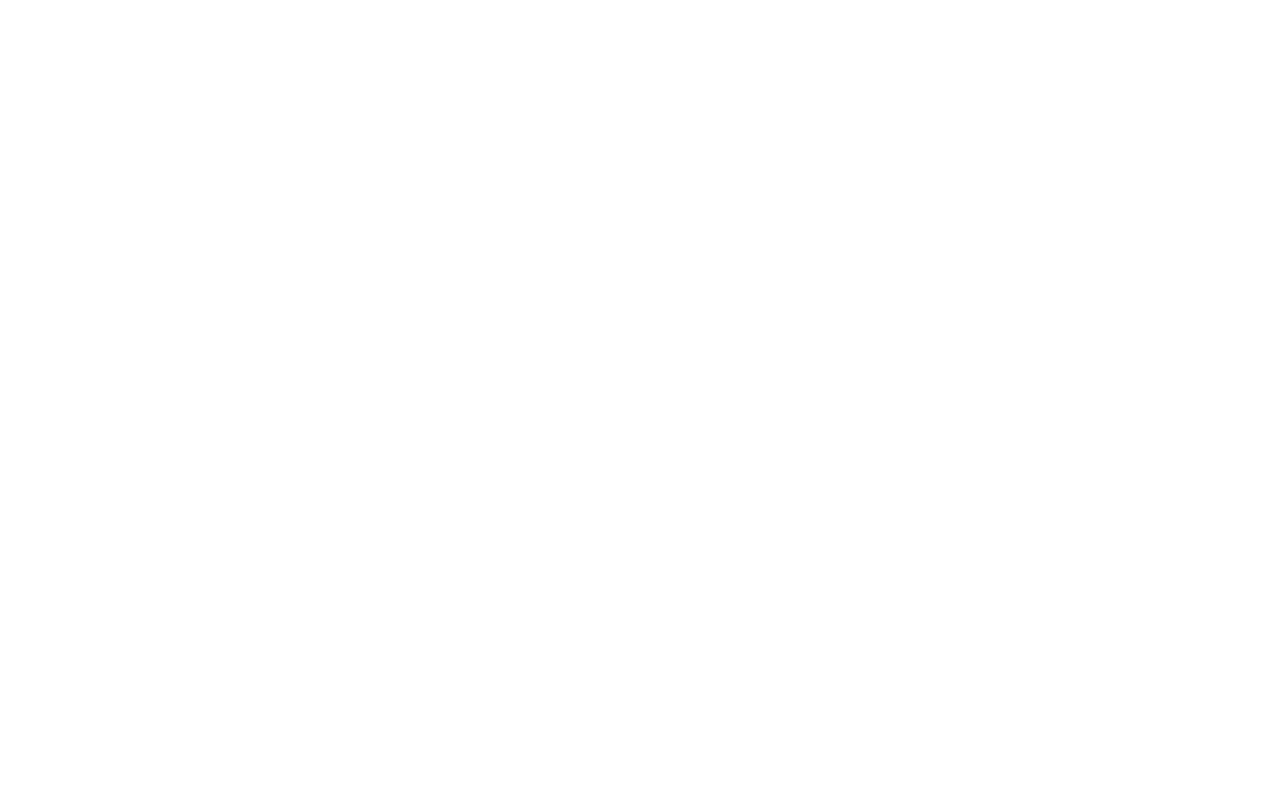
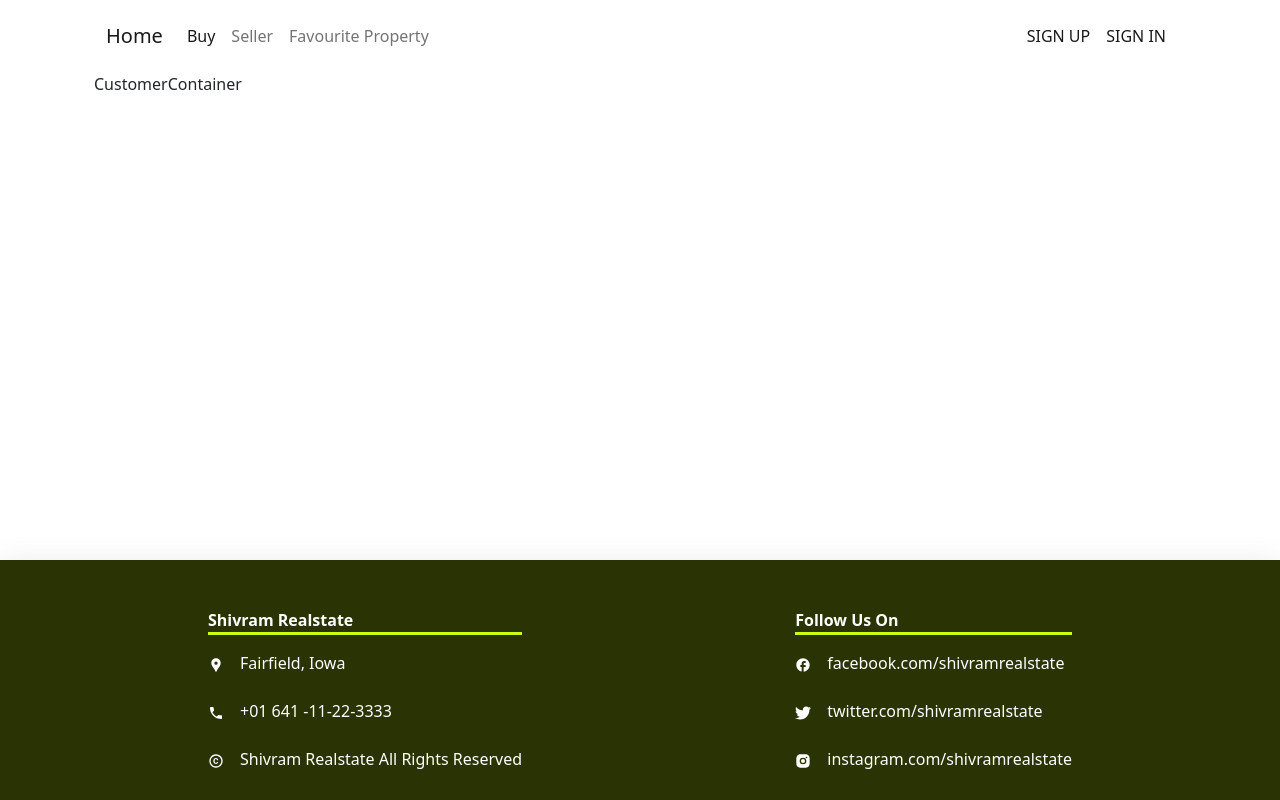
Before and after one commit to shivram05/pms-front-end, a React (Create React App) app: page /customer in a window 1280 px wide. Before the commit this address had no page. Built offline with nearby package versions, Linux system fonts and the light colour scheme.

Commit message:
customer

```diff
--- a/src/components/Footer.css
+++ b/src/components/Footer.css
@@ -32,7 +32,7 @@
     margin-top: 3rem;
     padding: 3rem;
     box-shadow: rgba(100, 100, 111, 0.2) 0px 7px 29px 0px;
-     position: fixed;
+    position: fixed;
     left: 0;
     bottom:0;
   }
--- /dev/null
+++ b/src/components/customer/CustomerComponent.js
@@ -0,0 +1,9 @@
+import React from 'react'
+
+function CustomerComponent() {
+  return (
+    <div>CustomerComponent</div>
+  )
+}
+
+export default CustomerComponent
--- a/src/components/viewer/SearchProperty.js
+++ b/src/components/viewer/SearchProperty.js
@@ -4,8 +4,6 @@
 
 function SearchProperty() {
     return (
-
-
         <Form>
             <Row>
                 <Col>
--- /dev/null
+++ b/src/container/customer/CustomerContainer.js
@@ -0,0 +1,9 @@
+import React from 'react'
+
+function CustomerContainer() {
+  return (
+    <div>CustomerContainer</div>
+  )
+}
+
+export default CustomerContainer
--- /dev/null
+++ b/src/pages/customer/CustomerPages.js
@@ -0,0 +1,16 @@
+import React from "react";
+import { Container } from "react-bootstrap";
+import Header from "../../components/Header";
+import Footer from "../../components/Footer";
+import CustomerContainer from "../../container/customer/CustomerContainer";
+
+function CustomerPages() {
+  return (
+    <Container>
+      <Header />
+      <CustomerContainer />
+      <Footer />
+    </Container>
+  );
+}
+export default CustomerPages;
--- a/src/router/PageRoutes.js
+++ b/src/router/PageRoutes.js
@@ -6,6 +6,8 @@
 import PropertyDetailsPage from "../pages/PropertyDetailsPage";
 import ListOfPropertyDetailsPage from "../pages/ListOfPropertyDetailsPage";
 import OwnerPages from "../pages/owner/OwnerPages";
+import CustomerComponent from "../components/customer/CustomerComponent";
+import CustomerPages from "../pages/customer/CustomerPages";
 
 export default function PageRoutes(props) {
   return (
@@ -27,6 +29,8 @@
 
       <Route path="owner" element={<OwnerPages/>}/>
 
+      <Route path="customer" element={<CustomerPages />} />
+
     </Routes>
   );
 }
```
Also changed, not shown: src/container/Dashboard.js (line endings or trailing spaces).
